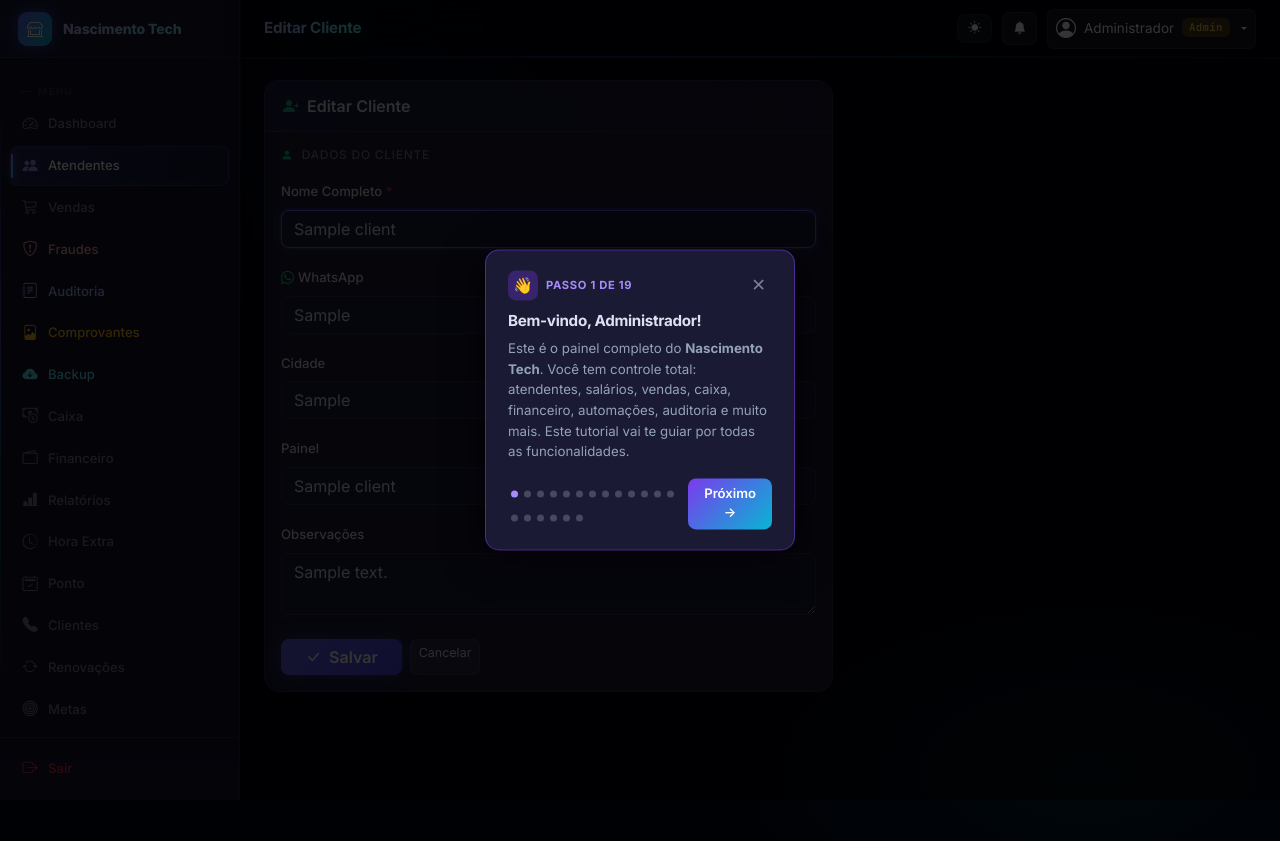
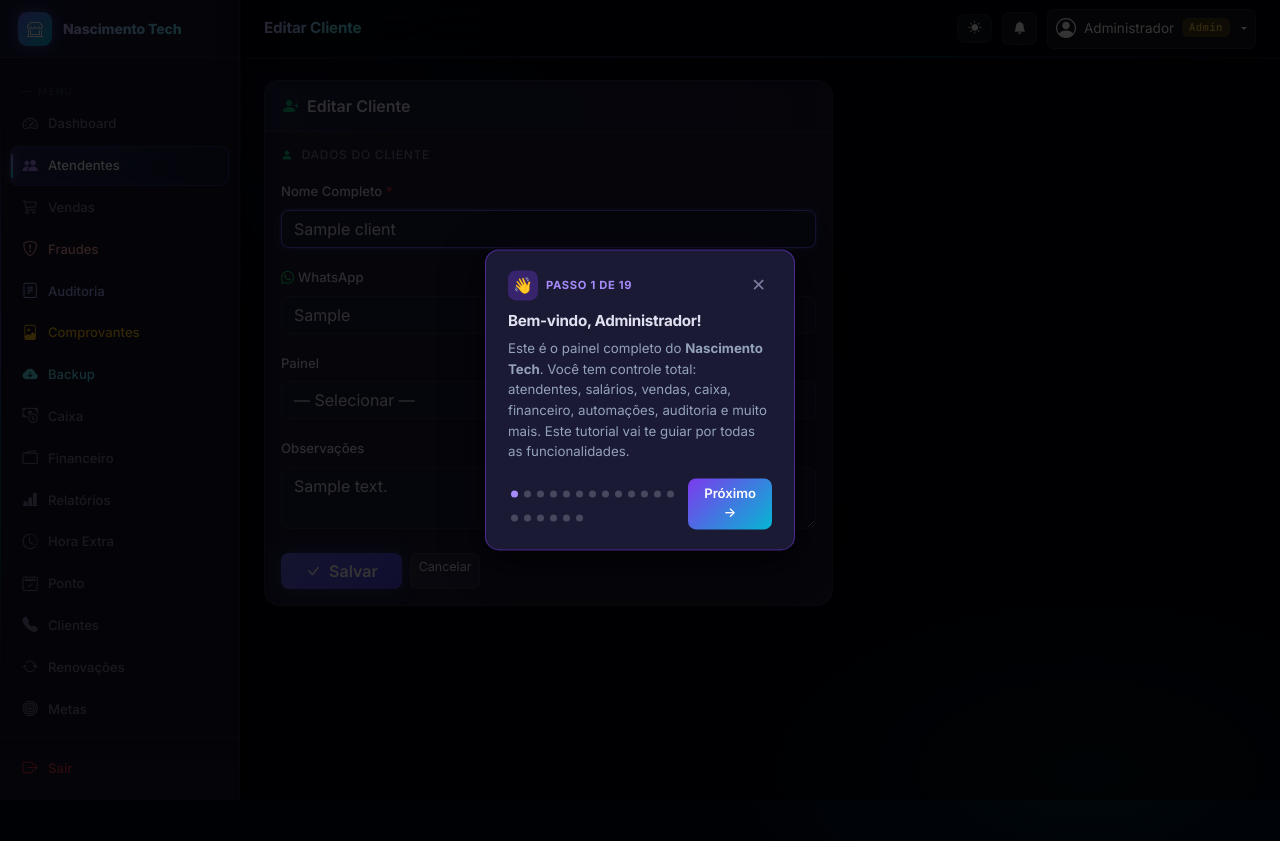
Before and after one commit to nascimentotech0-star/sistema-vendas, a Flask app: page /atendente/clientes/1/editar in a window 1280 px wide. Shown: the top 841 px of the page. Run offline with Flask 3, Linux system fonts and the light colour scheme; a user stored in the database is signed in; tables that the repository leaves empty hold one stand-in row (values such as "Sample post"); data that the repository does not hold is empty; some libraries are stand-ins or nearby versions.

Commit message:
Remove cidade/estado, fixa opções de painel/suporte, edição rápida na listagem
- Remove campos cidade e estado do formulário de clientes
- Define opções fixas: painéis (Gol, Star) e suportes (Suporte 2, Theus, Impostor)
- Converte campos painel/suporte para selects com opções predefinidas
- Adiciona botão de lápis amarelo na coluna Painel/Suporte da listagem
- Modal de edição rápida: altera painel e suporte sem abrir o formulário completo

Co-Authored-By: Claude Sonnet 4.6 <noreply@anthropic.com>

```diff
--- a/models.py
+++ b/models.py
@@ -488,6 +488,9 @@ class PriceItem(db.Model):
     created_at   = db.Column(db.DateTime, default=now_br)
 
 
+PANEL_OPTIONS   = ['Gol', 'Star']
+SUPPORT_OPTIONS = ['Suporte 2', 'Theus', 'Impostor']
+
 PAYMENT_METHODS = {
     'pix': 'Pix',
     'credito': 'Cartão de Crédito',
--- a/routes/attendant.py
+++ b/routes/attendant.py
@@ -11,7 +11,8 @@ from flask_login import login_required, current_user
 from werkzeug.utils import secure_filename
 
 from models import (db, User, Attendance, AttendanceBreak, OvertimeRequest, Client, Sale, Renewal,
-                    PAYMENT_METHODS, BREAK_ALLOWED_MINUTES, DAYS_AT_RISK,
+                    PAYMENT_METHODS, PANEL_OPTIONS, SUPPORT_OPTIONS,
+                    BREAK_ALLOWED_MINUTES, DAYS_AT_RISK,
                     CommissionPayment, PriceItem, AttendantGoal)
 from flask import jsonify as _jsonify
 from audit import log_action
@@ -1114,13 +1115,9 @@ def clients():
     if filter_sup:
         query = query.filter(Client.support_type == filter_sup)
     clients_list = query.order_by(Client.name).all()
-
-    panel_options   = sorted({c.panel_name   for c in Client.query.all() if c.panel_name})
-    support_options = sorted({c.support_type for c in Client.query.all() if c.support_type})
-
     return render_template('attendant/clients.html',
                            clients=clients_list, search=search,
-                           panel_options=panel_options, support_options=support_options,
+                           panel_options=PANEL_OPTIONS, support_options=SUPPORT_OPTIONS,
                            filter_panel=filter_panel, filter_support=filter_sup)
 
 
@@ -1132,14 +1129,11 @@ def migrate_client():
     Cadastra o cliente e cria uma renovação com comprovante, sem comissão.
     """
     price_items     = PriceItem.query.filter_by(is_active=True).order_by(PriceItem.price).all()
-    panel_options   = sorted({c.panel_name   for c in Client.query.all() if c.panel_name})
-    support_options = sorted({c.support_type for c in Client.query.all() if c.support_type})
-
     def _render_migrate(**kw):
         return render_template('attendant/migrate_client.html',
                                price_items=price_items,
-                               panel_options=panel_options,
-                               support_options=support_options, **kw)
+                               panel_options=PANEL_OPTIONS,
+                               support_options=SUPPORT_OPTIONS, **kw)
 
     if request.method == 'POST':
         name = request.form.get('name', '').strip()
@@ -1255,8 +1249,8 @@ def migrate_client():
 @attendant_required
 def new_client():
     overtime        = is_overtime_now()
-    panel_options   = sorted({c.panel_name   for c in Client.query.all() if c.panel_name})
-    support_options = sorted({c.support_type for c in Client.query.all() if c.support_type})
+    panel_options   = PANEL_OPTIONS
+    support_options = SUPPORT_OPTIONS
 
     def _chart_data():
         today = today_br()
@@ -1345,8 +1339,6 @@ def new_client():
             phone=phone_raw or None,
             whatsapp=whatsapp_raw or None,
             email=request.form.get('email', '').strip() or None,
-            city=request.form.get('city', '').strip() or None,
-            state=request.form.get('state', '').strip() or None,
             notes=request.form.get('notes', '').strip() or None,
             panel_name=request.form.get('panel_name', '').strip() or None,
             support_type=request.form.get('support_type', '').strip() or None,
@@ -1423,16 +1415,12 @@ def new_client():
 @login_required
 @attendant_required
 def edit_client(id):
-    client          = Client.query.get_or_404(id)
-    panel_options   = sorted({c.panel_name   for c in Client.query.all() if c.panel_name})
-    support_options = sorted({c.support_type for c in Client.query.all() if c.support_type})
+    client = Client.query.get_or_404(id)
     if request.method == 'POST':
         client.name         = request.form.get('name', '').strip()
         client.phone        = request.form.get('phone', '').strip() or None
         client.whatsapp     = request.form.get('whatsapp', '').strip() or None
         client.email        = request.form.get('email', '').strip() or None
-        client.city         = request.form.get('city', '').strip() or None
-        client.state        = request.form.get('state', '').strip() or None
         client.notes        = request.form.get('notes', '').strip() or None
         client.panel_name   = request.form.get('panel_name', '').strip() or None
         client.support_type = request.form.get('support_type', '').strip() or None
@@ -1440,7 +1428,21 @@ def edit_client(id):
         flash('Cliente atualizado!', 'success')
         return redirect(url_for('attendant.clients'))
     return render_template('attendant/client_form.html', client=client,
-                           panel_options=panel_options, support_options=support_options)
+                           panel_options=PANEL_OPTIONS, support_options=SUPPORT_OPTIONS)
+
+
+@attendant_bp.route('/clientes/<int:id>/painel-suporte', methods=['POST'])
+@login_required
+@attendant_required
+def quick_edit_panel(id):
+    client = Client.query.get_or_404(id)
+    client.panel_name   = request.form.get('panel_name', '').strip() or None
+    client.support_type = request.form.get('support_type', '').strip() or None
+    db.session.commit()
+    return redirect(url_for('attendant.clients',
+                            q=request.args.get('q', ''),
+                            panel=request.args.get('panel', ''),
+                            support=request.args.get('support', '')))
 
 
 # ── Vendas ─────────────────────────────────────────────────────────────────────
--- a/templates/attendant/client_form.html
+++ b/templates/attendant/client_form.html
@@ -44,34 +44,23 @@
           </div>
 
           <div class="row g-3 mb-3">
-            <div class="col-8">
-              <label class="form-label">Cidade</label>
-              <input type="text" name="city" class="form-control"
-                     value="{{ client.city if client else '' }}">
-            </div>
-            <div class="col-4">
-              <label class="form-label">Estado</label>
-              <input type="text" name="state" class="form-control" maxlength="2" placeholder="SP"
-                     value="{{ client.state if client else '' }}">
-            </div>
-          </div>
-
-          <div class="row g-3 mb-3">
             <div class="col-6">
               <label class="form-label">Painel</label>
-              <input type="text" name="panel_name" class="form-control" list="panel-options"
-                     placeholder="Ex: Gol, Star..." value="{{ client.panel_name if client else '' }}">
-              <datalist id="panel-options">
-                {% for p in panel_options %}<option value="{{ p }}">{% endfor %}
-              </datalist>
+              <select name="panel_name" class="form-select">
+                <option value="">— Selecionar —</option>
+                {% for p in panel_options %}
+                  <option value="{{ p }}" {% if client and client.panel_name == p %}selected{% endif %}>{{ p }}</option>
+                {% endfor %}
+              </select>
             </div>
             <div class="col-6">
               <label class="form-label">Suporte</label>
-              <input type="text" name="support_type" class="form-control" list="support-options"
-                     placeholder="Ex: Suporte 1, Suporte 2..." value="{{ client.support_type if client else '' }}">
-              <datalist id="support-options">
-                {% for s in support_options %}<option value="{{ s }}">{% endfor %}
-              </datalist>
+              <select name="support_type" class="form-select">
+                <option value="">— Selecionar —</option>
+                {% for s in support_options %}
+                  <option value="{{ s }}" {% if client and client.support_type == s %}selected{% endif %}>{{ s }}</option>
+                {% endfor %}
+              </select>
             </div>
           </div>
 
```
Also changed, not shown: templates/attendant/clients.html (+89 -12 lines), templates/attendant/migrate_client.html (+12 -10 lines).
